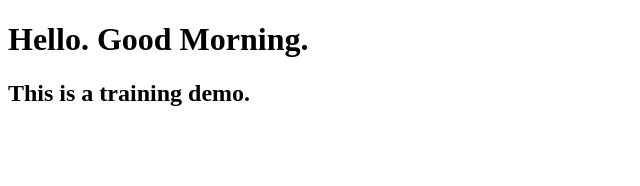
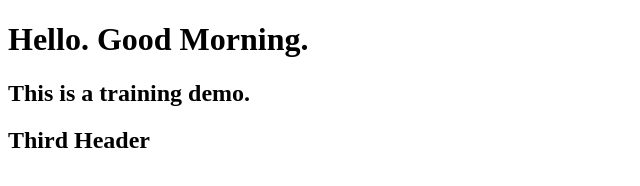
Before and after one commit to Najeem-VT/git-test, a plain HTML site: page index.html in a window 1280 px wide. Shown: the whole page, without its empty margins (0-640 px from the left). Drawn offline with Linux system fonts and the light colour scheme.

Commit message:
Third Commit

```diff
--- a/index.html
+++ b/index.html
@@ -6,5 +6,6 @@
     <body>
         <h1>Hello. Good Morning.</h1>
         <h2>This is a  training demo.</h2>
+        <h2>Third Header</h2>
     </body>
 </html>
```
